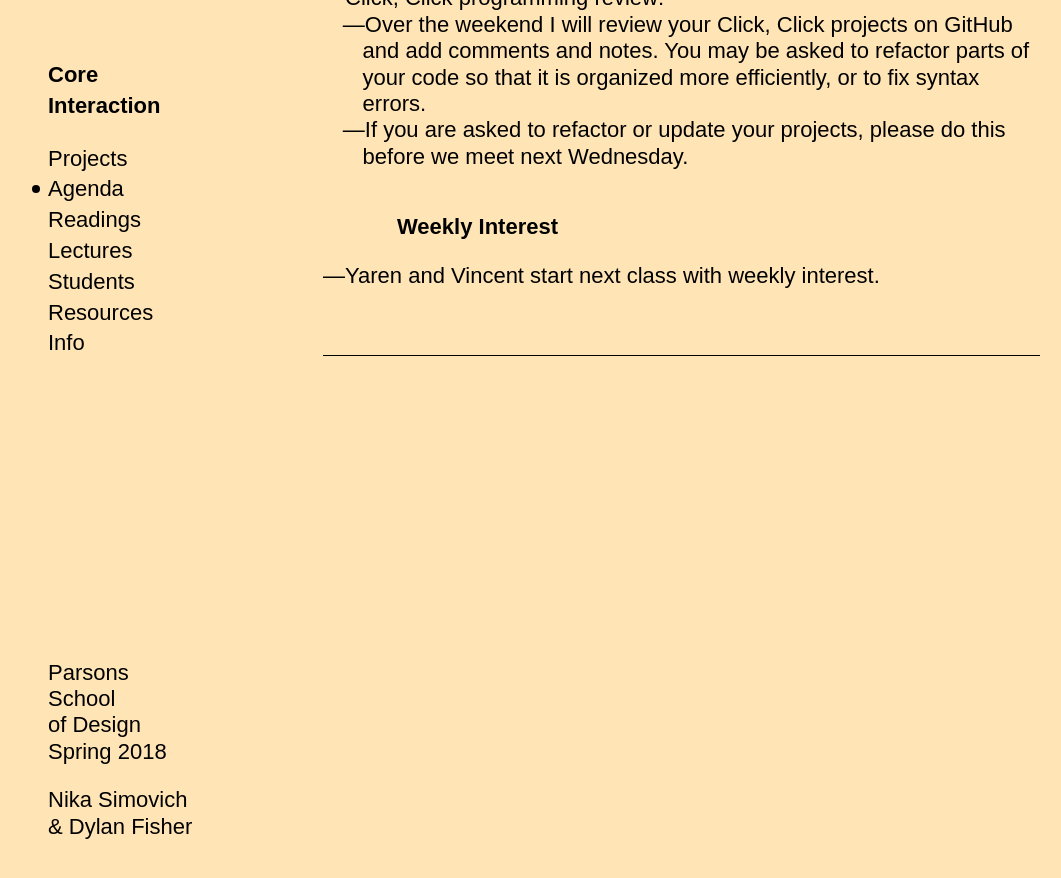
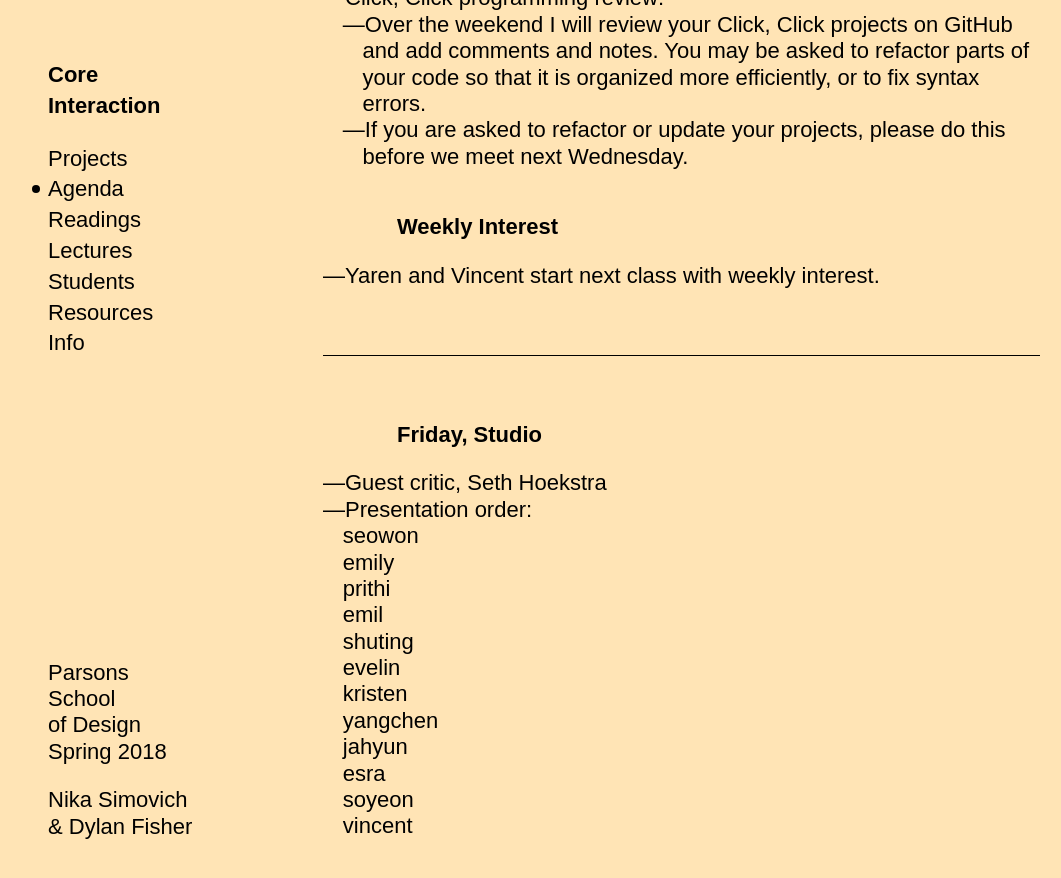
Before and after one commit to dylanfisher/ci18, a Jekyll site: the page built from _agendas/week-4.md, in a window 1280 px wide and 900 px high, scrolled down 1010 px. Shown: the top 878 px of the window, without its empty margins (12-1073 px from the left). Built offline with Jekyll 4.4.1, drawn with Linux system fonts in a browser that asks for light colours; some web fonts are replaced.

Commit message:
Add agenda

```diff
--- a/_agendas/week-4.md
+++ b/_agendas/week-4.md
@@ -36,3 +36,21 @@ date_range:       2/13 – 2/16
 - Yaren and Vincent start next class with weekly interest.
 
 ---
+
+
+### Friday, Studio
+
+- Guest critic, Seth Hoekstra
+- Presentation order:<br/>
+seowon<br/>
+emily<br/>
+prithi<br/>
+emil<br/>
+shuting<br/>
+evelin<br/>
+kristen<br/>
+yangchen<br/>
+jahyun<br/>
+esra<br/>
+soyeon<br/>
+vincent
```
